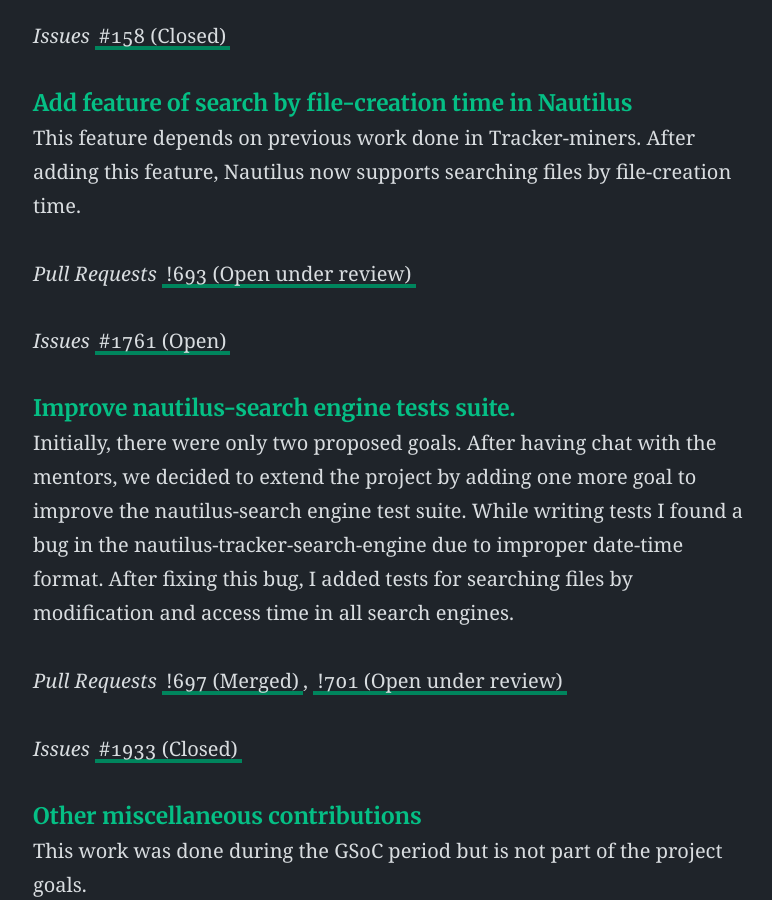
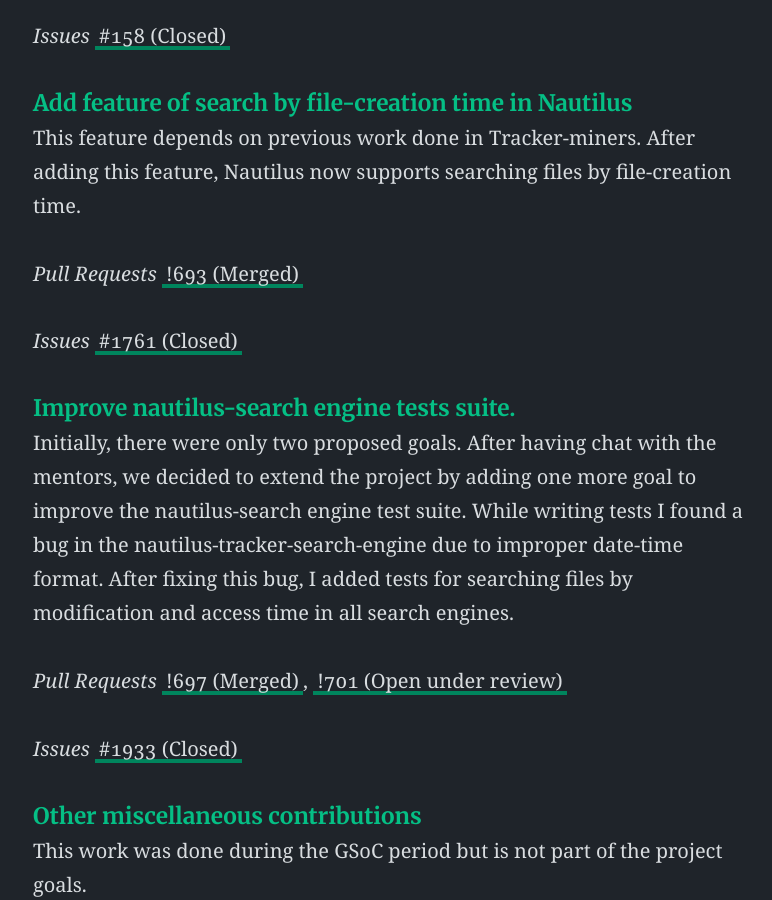
Before and after one commit to nishit130/Personal-blog, a Jekyll site: the page built from _posts/2021-08-01-gsoc-final-submission.md, in a window 1280 px wide and 900 px high, scrolled down 1011 px. Shown: the whole window, without its empty margins (250-1022 px from the left). Built offline with Jekyll 4.4.1, drawn with Linux system fonts in a browser that asks for light colours; nearby versions of some CDN libraries; emoji names are drawn with the system emoji font; comment, search, counter and statistics services are not loaded.

Commit message:
Update 2021-08-01-gsoc-final-submission.md

```diff
--- a/_posts/2021-08-01-gsoc-final-submission.md
+++ b/_posts/2021-08-01-gsoc-final-submission.md
@@ -38,10 +38,10 @@
 This feature depends on previous work done in Tracker-miners. After adding this feature, Nautilus now supports searching files by file-creation time.
 
 *Pull Requests*
-[!693 (Open under review)](https://gitlab.gnome.org/GNOME/nautilus/-/merge_requests/693)
+[!693 (Merged)](https://gitlab.gnome.org/GNOME/nautilus/-/merge_requests/693)
 
 *Issues*
-[#1761 (Open)](https://gitlab.gnome.org/GNOME/nautilus/-/issues/1761)
+[#1761 (Closed)](https://gitlab.gnome.org/GNOME/nautilus/-/issues/1761)
 
 #### Improve nautilus-search engine tests suite.
 
```
